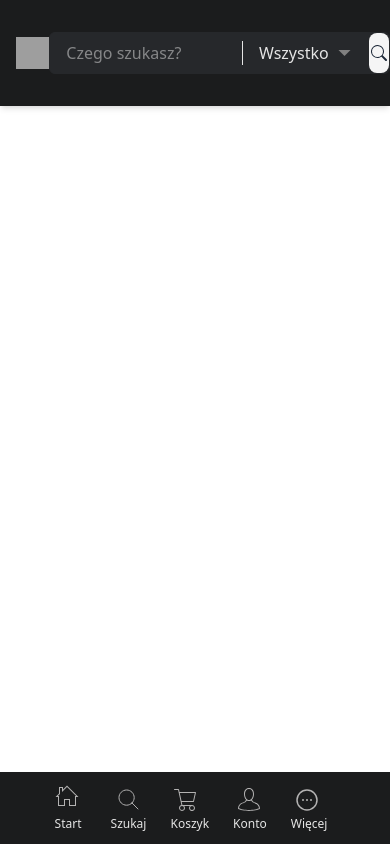
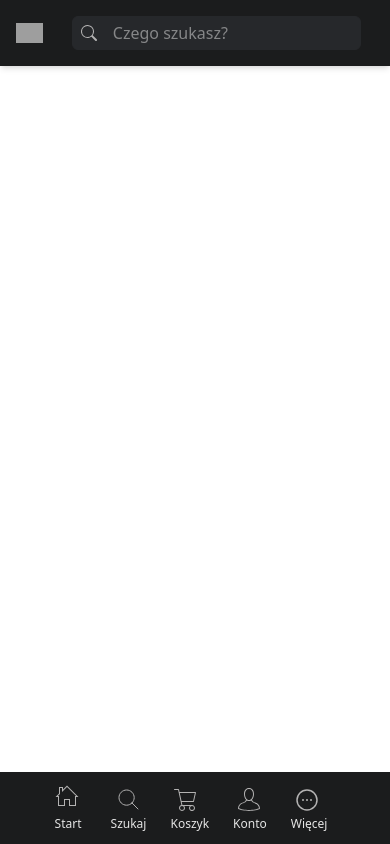
Before and after one commit to funes781/projekt, a React (Vite) app: page / in a window 390 px wide. Built offline with nearby package versions, Linux system fonts and the light colour scheme; grey boxes are pictures that could not be loaded.

Commit message:
Navbar desktop/mobile fixes (no functionals)

```diff
--- a/src/components/Pages/Navbar.jsx
+++ b/src/components/Pages/Navbar.jsx
@@ -19,23 +19,32 @@ function Navbar() {
     };
 
     return (
-        <div>
-            <header className="sticky top-0 z-50 py-8 flex items-center shadow-md bg-[var(--black-theme-background-color)]">
+        <>
+            <header className="sticky top-0 z-50 py-8 max-sm:py-4 flex items-center shadow-md bg-[var(--black-theme-background-color)] w-full block mx-auto">
                 {/* SMARTZONE LOGO */}
                 <div className="ml-4 lg:ml-40">
-                    <img src={LogoLight} alt="Smartzone Logo" className="h-8 w-full" />
+                    <img src={LogoLight} alt="Smartzone Logo" className="h-8 max-sm:h-5 w-full" />
                 </div>
 
                 {/* SEARCHBAR */}
                 <div className={`relative mx-auto lg:mx-0 lg:absolute lg:left-1/2 lg:-translate-x-1/2 rounded-md ${isInputFocused ? 'shadow-[0px_0px_5px_2px_var(--black-theme-background-color2)]' : ''}`}>
                     <div className={`search-container flex items-center rounded-md overflow-hidden border ${isInputFocused ? 'bg-[var(--black-theme-background-color)] border-[var(--black-theme-background-color)]' : "bg-[var(--black-theme-searchbar-background-color)] border-[var(--black-theme-searchbar-background-color)]"}`}>
+
+                        <div className="max-sm:ml-2">
+                            <svg xmlns="http://www.w3.org/2000/svg" width="16" height="16" fill="currentColor" className="bi bi-search icon-theme-dark" viewBox="0 0 16 16">
+                                <path d="M11.742 10.344a6.5 6.5 0 1 0-1.397 1.398h-.001q.044.06.098.115l3.85 3.85a1 1 0 0 0 1.415-1.414l-3.85-3.85a1 1 0 0 0-.115-.1zM12 6.5a5.5 5.5 0 1 1-11 0 5.5 5.5 0 0 1 11 0" />
+                            </svg>
+                        </div>
+
                         <input
                             type="text"
                             placeholder="Czego szukasz?"
-                            className="px-4 py-2 focus:outline-none w-full lg:w-100 text-[var(--black-theme-text-color)] bg-transparent"
+                            className="px-4 py-2 max-sm:px-4 max-sm:py-1 focus:outline-none w-full lg:w-100 text-[var(--black-theme-text-color)] bg-transparent"
                             onFocus={handleInputFocus}
                             onBlur={handleInputBlur}
                         />
+
+                        <div className="hidden sm:flex md:flex lg:flex items-center">
 
                             <div className="h-6 border-l border-[var(--black-theme-text-color)] ml-1 bg-transparent"></div>
 
@@ -46,6 +55,8 @@ function Navbar() {
                                     <path d="M11.742 10.344a6.5 6.5 0 1 0-1.397 1.398h-.001q.044.06.098.115l3.85 3.85a1 1 0 0 0 1.415-1.414l-3.85-3.85a1 1 0 0 0-.115-.1zM12 6.5a5.5 5.5 0 1 1-11 0 5.5 5.5 0 0 1 11 0" />
                                 </svg>
                             </button>
+
+                        </div>
                     </div>
                 </div>
 
@@ -73,7 +84,7 @@ function Navbar() {
             </header>
 
             {/* NAVBAR BUTTONS - MOBILE/TABLET */}
-            <nav className="fixed bottom-0 left-0 w-full bg-[var(--black-theme-background-color)] shadow-lg z-50 flex justify-around items-center py-1 sm:hidden md:hidden lg:hidden">
+            <nav className="fixed bottom-0 left-0 right-0 w-full bg-[var(--black-theme-background-color)] shadow-lg z-50 flex justify-around items-center py-1 sm:hidden md:hidden lg:hidden">
                 <div className="flex items-center">
                     {/* HOME */}
                     <div className="mr-2 flex flex-col items-start py-2 px-2 hover:bg-[var(--black-theme-searchbar-background-color)] hover:rounded-md cursor-pointer">
@@ -112,7 +123,7 @@ function Navbar() {
 
                 </div>
             </nav>
-        </div>
+        </>
     );
 }
 
```
Also changed, not shown: src/components/Pages/style.css (line endings or trailing spaces). Lines whose indentation alone changed are shown as unchanged.
